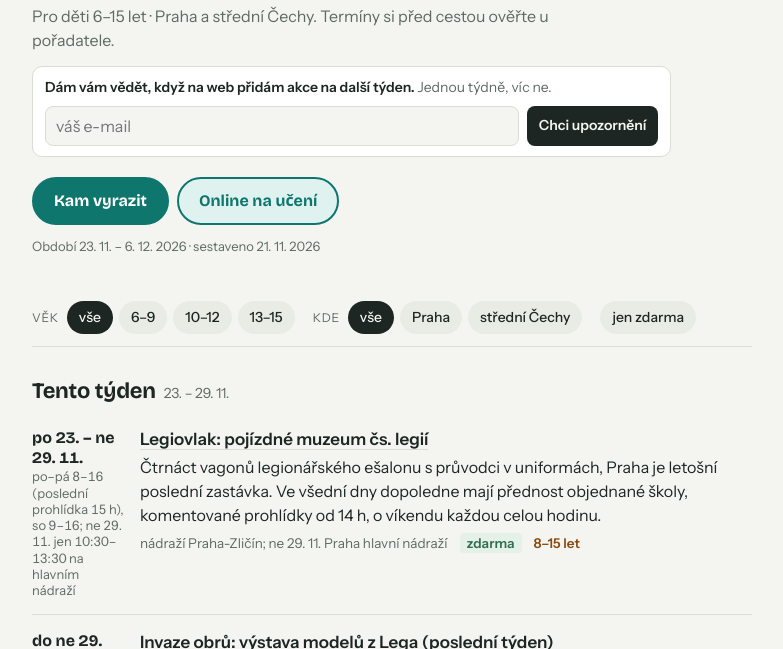
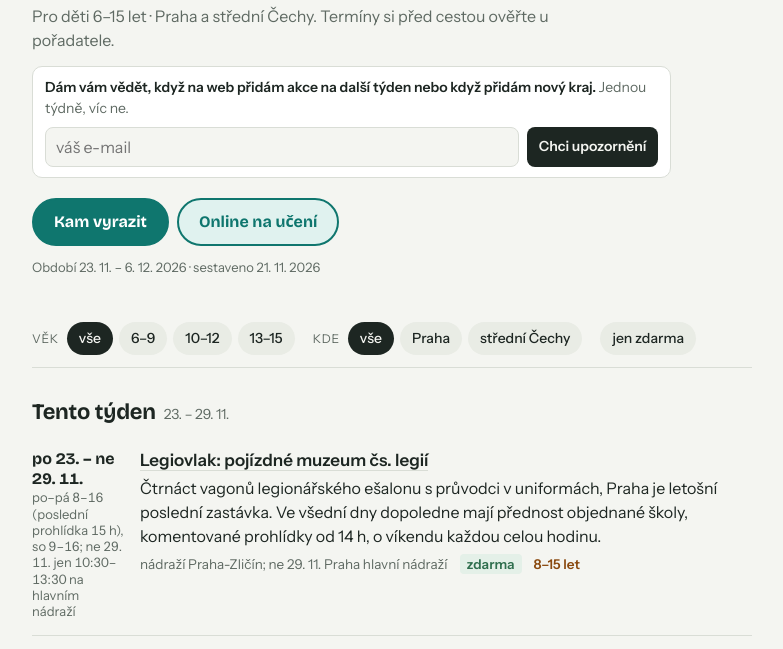
Before and after one commit to petraklepacova/kamsdomskolakem, a plain HTML site: page index.html in a window 1280 px wide. Shown: the part 95-744 px from the top of the page, without its empty margins (248-1031 px from the left). Drawn offline with nearby package versions, Linux system fonts and the light colour scheme.

Commit message:
Text u přihlášení: i nový kraj
Co-Authored-By: Claude Fable 5.2 <noreply@anthropic.com>
Claude-Session: https://claude.ai/code/session_01Aqmo71fTesQX9UYkxC4kpN

```diff
--- a/index.html
+++ b/index.html
@@ -121,7 +121,7 @@ body[data-view="offline"] .tried, body[data-view="online"] .tried{display:none}
   <p class="lede">Pro děti 6–15 let · Praha a střední Čechy. Termíny si před cestou ověřte u pořadatele.</p>
   <!-- Přihlášení k pondělnímu e-mailu (Ecomail) – při aktualizaci obsahu nemazat -->
   <form class="signup" method="post" action="https://kamsdomskolakem.ecomailapp.cz/public/subscribe/1/43c2cd496486bcc27217c3e790fb4088?source=web" target="_blank">
-    <p><b>Dám vám vědět, když na web přidám akce na další týden.</b> Jednou týdně, víc ne.</p>
+    <p><b>Dám vám vědět, když na web přidám akce na další týden nebo když přidám nový kraj.</b> Jednou týdně, víc ne.</p>
     <div class="row"><input type="email" name="email" required autocomplete="email" placeholder="váš e-mail" aria-label="Váš e-mail"><button type="submit">Chci upozornění</button></div>
   </form>
   <div class="tabs" id="tabs"><button data-v="offline" aria-pressed="true">Kam vyrazit</button><button data-v="online" aria-pressed="false">Online na učení</button><button data-v="tried" aria-pressed="false" hidden>Vyzkoušeno</button></div>
```
